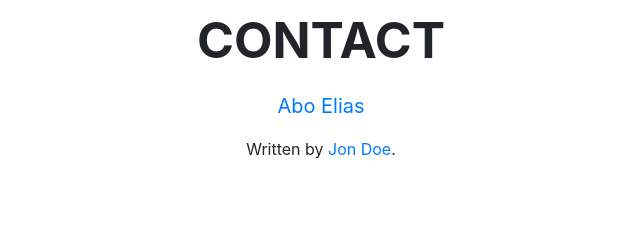
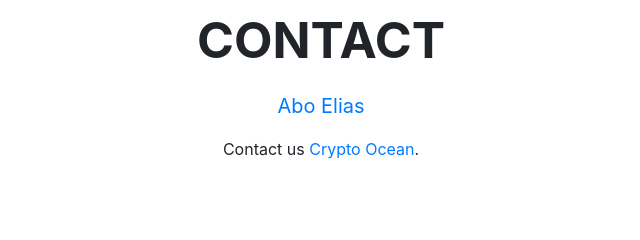
Before and after one commit to MaXwell-dev-IT/dsd, a plain HTML site: page index.html in a window 1280 px wide. Shown: the part 2160-2400 px from the top of the page, 319-959 px from the left. Drawn offline with Linux system fonts and the light colour scheme.

Commit message:
Update index.html

```diff
--- a/index.html
+++ b/index.html
@@ -140,7 +140,7 @@
             <p>
                 <p> <a href="https://twitter.com/EliasAloush">Abo Elias</a> </p>
 <address>
-Written by <a href="mailto:webmaster@example.com">Jon Doe</a>.<br>
+Contact us <a href="mailto:OfficialOceanCrypto@gmail.com">Crypto Ocean</a>.<br>
 </address>
 
 
```
